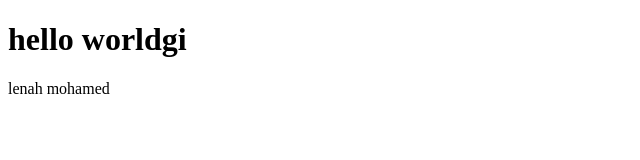
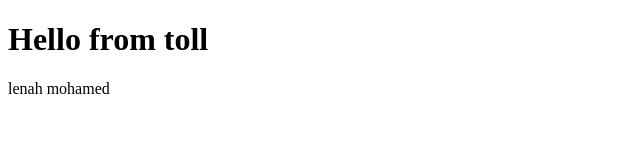
Before and after one commit to lenahmoha-cyber/lenah, a plain HTML site: page index.html in a window 1280 px wide. Shown: the whole page, without its empty margins (0-640 px from the left). Drawn offline with Linux system fonts and the light colour scheme.

Commit message:
Update title in toll

```diff
--- a/index.html
+++ b/index.html
@@ -6,7 +6,7 @@
     <title>Document</title>
 </head>
 <body>
-<h1>hello worldgi</h1>
+<h1>Hello from toll</h1>
 <p> lenah mohamed</p>
 </body>
 </html>
```
